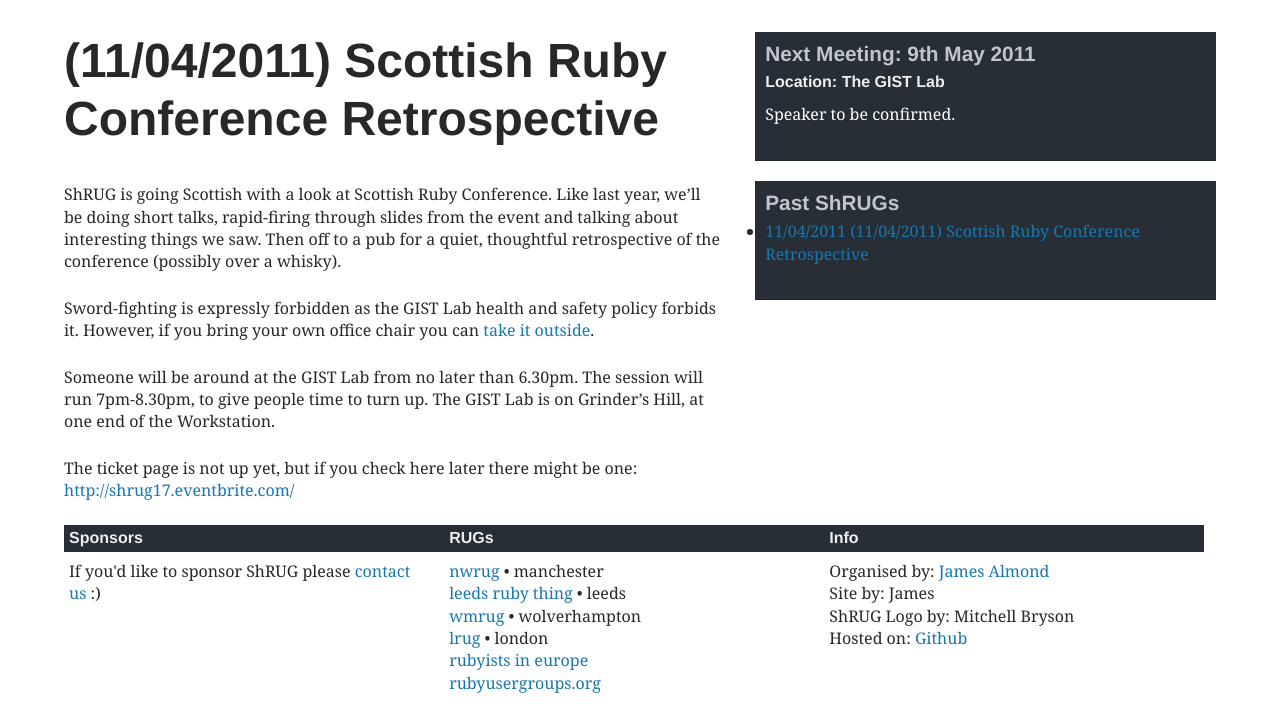
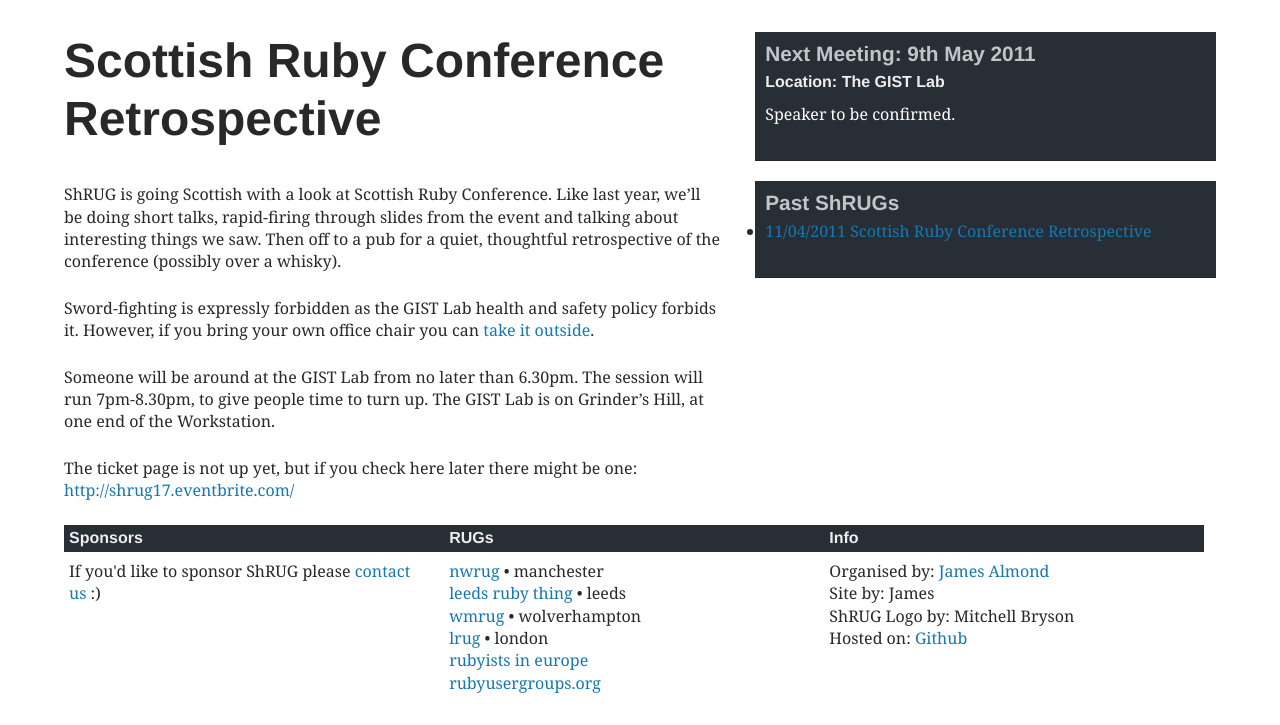
Before and after one commit to shruggers/shruggers.github.com, a Jekyll site: the page built from _posts/2011-04-11-shrug-17.markdown, in a window 1280 px wide, cut to the strip 175-900 px from the top of the page. Built offline with Jekyll 4.4.1, drawn with Linux system fonts in a browser that asks for light colours; nearby versions of some CDN libraries.

Commit message:
First meeting content page

```diff
--- a/_posts/2011-04-11-shrug-17.markdown
+++ b/_posts/2011-04-11-shrug-17.markdown
@@ -1,7 +1,7 @@
 ---
+title: Scottish Ruby Conference Retrospective
 layout: default
 categories: meetings
-title: (11/04/2011) Scottish Ruby Conference Retrospective
 ---
 
 ShRUG is going Scottish with a look at Scottish Ruby Conference. Like last year, we'll be doing short talks, rapid-firing through slides from the event and talking about interesting things we saw. Then off to a pub for a quiet, thoughtful retrospective of the conference (possibly over a whisky).
```
